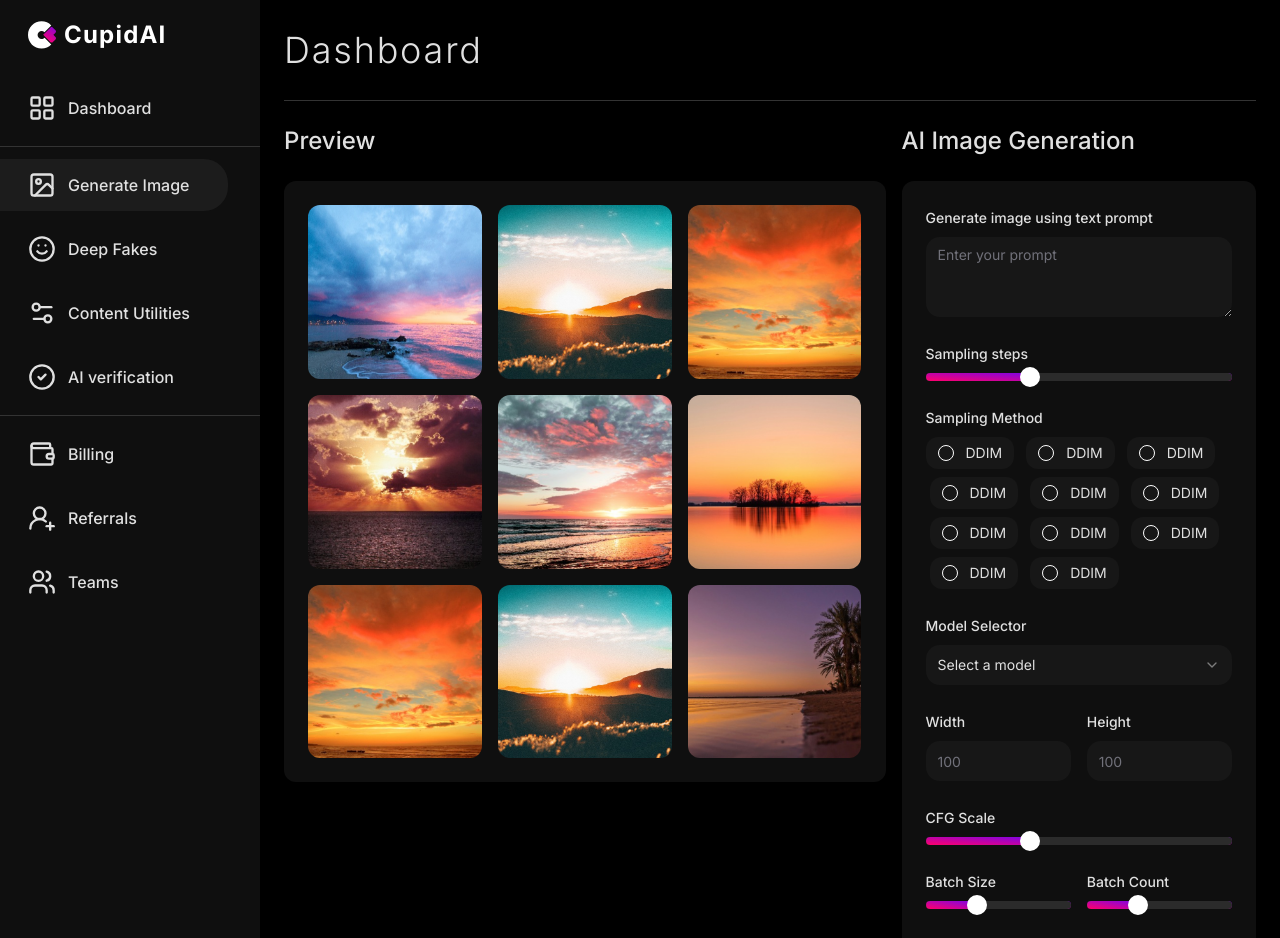
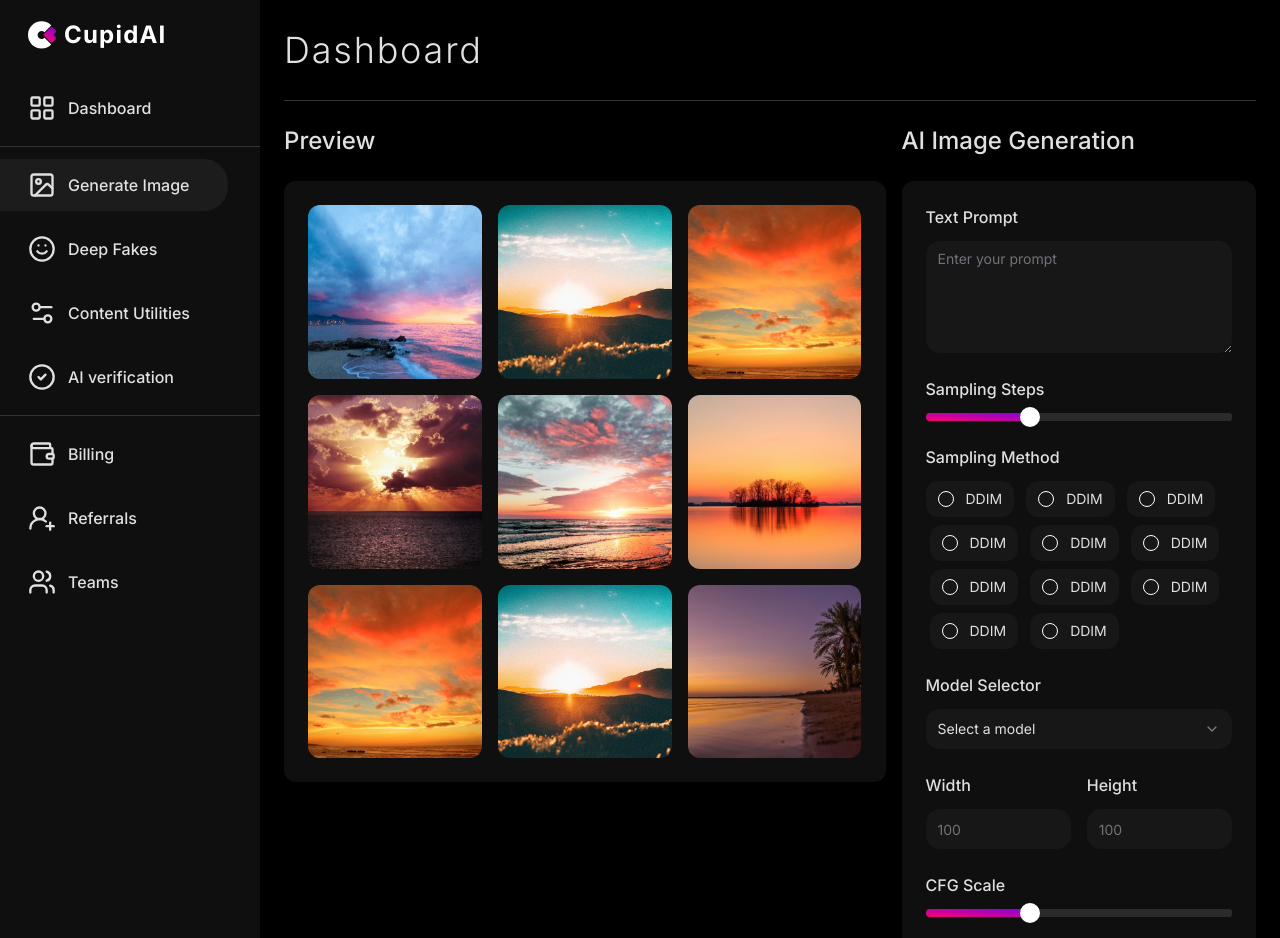
Before and after one commit to ra-kesh/Stupid-AI, a Next.js app: page /generate-image in a window 1280 px wide. Shown: the top 938 px of the page. Built offline with nearby package versions, Linux system fonts and the light colour scheme.

Commit message:
style:form-fin-dashboard

```diff
--- a/app/(dashboard)/generate-image/_component/ImageGenerationForm.tsx
+++ b/app/(dashboard)/generate-image/_component/ImageGenerationForm.tsx
@@ -4,7 +4,7 @@ import React from "react"
 import { useForm } from "react-hook-form"
 
 import { Button } from "@/components/ui/button"
-import { Form, FormControl, FormDescription, FormField, FormItem, FormLabel, FormMessage } from "@/components/ui/form"
+import { Form, FormControl, FormField, FormItem, FormLabel, FormMessage } from "@/components/ui/form"
 import { Input } from "@/components/ui/input"
 import { RadioGroup, RadioGroupItem } from "@/components/ui/radio-group"
 import { Select, SelectContent, SelectItem, SelectTrigger, SelectValue } from "@/components/ui/select"
@@ -15,17 +15,21 @@ const ImageGenerationForm = () => {
   const form = useForm()
   return (
     <Form {...form}>
-      <form onSubmit={form.handleSubmit(() => {})} className="space-y-6 4xl:space-y-8">
+      <form onSubmit={form.handleSubmit(() => {})} className="space-y-6 2xl:space-y-7 4xl:space-y-8">
         <FormField
           control={form.control}
           name="text-prompt"
           render={({ field }) => (
-            <FormItem className="4xl:space-y-6">
-              <FormLabel className="4xl:text-2xl">Generate image using text prompt</FormLabel>
+            <FormItem className="lg:space-y-3 4xl:space-y-6">
+              <FormLabel className="xl:text-base 2xl:text-lg 4xl:text-2xl">Text Prompt</FormLabel>
               <FormControl>
-                <Textarea placeholder="Enter your prompt" {...field} className="border-none bg-card 4xl:min-h-40" />
+                <Textarea
+                  placeholder="Enter your prompt"
+                  {...field}
+                  className="border-none bg-card lg:min-h-24 xl:min-h-28 4xl:min-h-40"
+                />
               </FormControl>
-              {/* <FormDescription>This is your public display name.</FormDescription> */}
+
               <FormMessage />
             </FormItem>
           )}
@@ -34,8 +38,8 @@ const ImageGenerationForm = () => {
           control={form.control}
           name="sample-step"
           render={({ field }) => (
-            <FormItem className="4xl:space-y-6">
-              <FormLabel className="4xl:text-2xl">Sampling steps</FormLabel>
+            <FormItem className="lg:space-y-3 4xl:space-y-6">
+              <FormLabel className="xl:text-base 2xl:text-lg 4xl:text-2xl">Sampling Steps</FormLabel>
               <FormControl>
                 <Slider
                   defaultValue={[33]}
@@ -45,7 +49,7 @@ const ImageGenerationForm = () => {
                   className="bg-gradient-to-bl from-[#7f04e3] to-[#ff006b]"
                 />
               </FormControl>
-              {/* <FormDescription>This is your public display name.</FormDescription> */}
+
               <FormMessage />
             </FormItem>
           )}
@@ -54,79 +58,79 @@ const ImageGenerationForm = () => {
           control={form.control}
           name="type"
           render={({ field }) => (
-            <FormItem className="4xl:space-y-6">
-              <FormLabel className="4xl:text-2xl">Sampling Method</FormLabel>
+            <FormItem className="lg:space-y-3 4xl:space-y-6">
+              <FormLabel className="xl:text-base 2xl:text-lg 4xl:text-2xl">Sampling Method</FormLabel>
               <FormControl>
                 <RadioGroup
                   onValueChange={field.onChange}
                   defaultValue={field.value}
-                  className="flex flex-row flex-wrap space-x-1 4xl:gap-x-3 4xl:space-y-1"
+                  className="flex flex-row flex-wrap xl:space-x-1 4xl:gap-x-3 4xl:space-y-1"
                 >
-                  <FormItem className="flex items-center space-x-3 space-y-0 rounded-sm bg-card px-3 py-2 4xl:px-5 4xl:py-4">
+                  <FormItem className="flex items-center space-x-3 space-y-0 rounded-sm bg-card lg:px-2 lg:py-1 xl:px-3 xl:py-2 2xl:px-4 2xl:py-3 4xl:px-5 4xl:py-4">
                     <FormControl>
-                      <RadioGroupItem value="ddim" className="4xl:size-6" />
+                      <RadioGroupItem value="ddim" className="lg:size-3 xl:size-4 2xl:size-5 4xl:size-6" />
                     </FormControl>
-                    <FormLabel className="font-normal 4xl:text-2xl">DDIM</FormLabel>
+                    <FormLabel className="font-normal lg:text-xs  xl:text-sm 2xl:text-lg 4xl:text-2xl ">DDIM</FormLabel>
                   </FormItem>
-                  <FormItem className="flex items-center space-x-3 space-y-0 rounded-sm bg-card px-3 py-2 4xl:px-5 4xl:py-4">
+                  <FormItem className="flex items-center space-x-3 space-y-0 rounded-sm bg-card lg:px-2 lg:py-1 xl:px-3 xl:py-2 2xl:px-4 2xl:py-3 4xl:px-5 4xl:py-4">
                     <FormControl>
-                      <RadioGroupItem value="ddim" className="4xl:size-6" />
+                      <RadioGroupItem value="ddim" className="lg:size-3 xl:size-4 2xl:size-5 4xl:size-6" />
                     </FormControl>
-                    <FormLabel className="font-normal 4xl:text-2xl">DDIM</FormLabel>
+                    <FormLabel className="font-normal lg:text-xs  xl:text-sm 2xl:text-lg 4xl:text-2xl ">DDIM</FormLabel>
                   </FormItem>
-                  <FormItem className="flex items-center space-x-3 space-y-0 rounded-sm bg-card px-3 py-2 4xl:px-5 4xl:py-4">
+                  <FormItem className="flex items-center space-x-3 space-y-0 rounded-sm bg-card lg:px-2 lg:py-1 xl:px-3 xl:py-2 2xl:px-4 2xl:py-3 4xl:px-5 4xl:py-4">
                     <FormControl>
-                      <RadioGroupItem value="ddim" className="4xl:size-6" />
+                      <RadioGroupItem value="ddim" className="lg:size-3 xl:size-4 2xl:size-5 4xl:size-6" />
                     </FormControl>
-                    <FormLabel className="font-normal 4xl:text-2xl">DDIM</FormLabel>
+                    <FormLabel className="font-normal lg:text-xs  xl:text-sm 2xl:text-lg 4xl:text-2xl ">DDIM</FormLabel>
                   </FormItem>
-                  <FormItem className="flex items-center space-x-3 space-y-0 rounded-sm bg-card px-3 py-2 4xl:px-5 4xl:py-4">
+                  <FormItem className="flex items-center space-x-3 space-y-0 rounded-sm bg-card lg:px-2 lg:py-1 xl:px-3 xl:py-2 2xl:px-4 2xl:py-3 4xl:px-5 4xl:py-4">
                     <FormControl>
-                      <RadioGroupItem value="ddim" className="4xl:size-6" />
+                      <RadioGroupItem value="ddim" className="lg:size-3 xl:size-4 2xl:size-5 4xl:size-6" />
                     </FormControl>
-                    <FormLabel className="font-normal 4xl:text-2xl">DDIM</FormLabel>
+                    <FormLabel className="font-normal lg:text-xs  xl:text-sm 2xl:text-lg 4xl:text-2xl ">DDIM</FormLabel>
                   </FormItem>
-                  <FormItem className="flex items-center space-x-3 space-y-0 rounded-sm bg-card px-3 py-2 4xl:px-5 4xl:py-4">
+                  <FormItem className="flex items-center space-x-3 space-y-0 rounded-sm bg-card lg:px-2 lg:py-1 xl:px-3 xl:py-2 2xl:px-4 2xl:py-3 4xl:px-5 4xl:py-4">
                     <FormControl>
-                      <RadioGroupItem value="ddim" className="4xl:size-6" />
+                      <RadioGroupItem value="ddim" className="lg:size-3 xl:size-4 2xl:size-5 4xl:size-6" />
                     </FormControl>
-                    <FormLabel className="font-normal 4xl:text-2xl">DDIM</FormLabel>
+                    <FormLabel className="font-normal lg:text-xs  xl:text-sm 2xl:text-lg 4xl:text-2xl ">DDIM</FormLabel>
                   </FormItem>
-                  <FormItem className="flex items-center space-x-3 space-y-0 rounded-sm bg-card px-3 py-2 4xl:px-5 4xl:py-4">
+                  <FormItem className="flex items-center space-x-3 space-y-0 rounded-sm bg-card lg:px-2 lg:py-1 xl:px-3 xl:py-2 2xl:px-4 2xl:py-3 4xl:px-5 4xl:py-4">
                     <FormControl>
-                      <RadioGroupItem value="ddim" className="4xl:size-6" />
+                      <RadioGroupItem value="ddim" className="lg:size-3 xl:size-4 2xl:size-5 4xl:size-6" />
                     </FormControl>
-                    <FormLabel className="font-normal 4xl:text-2xl">DDIM</FormLabel>
+                    <FormLabel className="font-normal lg:text-xs  xl:text-sm 2xl:text-lg 4xl:text-2xl ">DDIM</FormLabel>
                   </FormItem>
-                  <FormItem className="flex items-center space-x-3 space-y-0 rounded-sm bg-card px-3 py-2 4xl:px-5 4xl:py-4">
+                  <FormItem className="flex items-center space-x-3 space-y-0 rounded-sm bg-card lg:px-2 lg:py-1 xl:px-3 xl:py-2 2xl:px-4 2xl:py-3 4xl:px-5 4xl:py-4">
                     <FormControl>
-                      <RadioGroupItem value="ddim" className="4xl:size-6" />
+                      <RadioGroupItem value="ddim" className="lg:size-3 xl:size-4 2xl:size-5 4xl:size-6" />
                     </FormControl>
-                    <FormLabel className="font-normal 4xl:text-2xl">DDIM</FormLabel>
+                    <FormLabel className="font-normal lg:text-xs  xl:text-sm 2xl:text-lg 4xl:text-2xl ">DDIM</FormLabel>
                   </FormItem>
-                  <FormItem className="flex items-center space-x-3 space-y-0 rounded-sm bg-card px-3 py-2 4xl:px-5 4xl:py-4">
+                  <FormItem className="flex items-center space-x-3 space-y-0 rounded-sm bg-card lg:px-2 lg:py-1 xl:px-3 xl:py-2 2xl:px-4 2xl:py-3 4xl:px-5 4xl:py-4">
                     <FormControl>
-                      <RadioGroupItem value="ddim" className="4xl:size-6" />
+                      <RadioGroupItem value="ddim" className="lg:size-3 xl:size-4 2xl:size-5 4xl:size-6" />
                     </FormControl>
-                    <FormLabel className="font-normal 4xl:text-2xl">DDIM</FormLabel>
+                    <FormLabel className="font-normal lg:text-xs  xl:text-sm 2xl:text-lg 4xl:text-2xl ">DDIM</FormLabel>
                   </FormItem>
-                  <FormItem className="flex items-center space-x-3 space-y-0 rounded-sm bg-card px-3 py-2 4xl:px-5 4xl:py-4">
+                  <FormItem className="flex items-center space-x-3 space-y-0 rounded-sm bg-card lg:px-2 lg:py-1 xl:px-3 xl:py-2 2xl:px-4 2xl:py-3 4xl:px-5 4xl:py-4">
                     <FormControl>
-                      <RadioGroupItem value="ddim" className="4xl:size-6" />
+                      <RadioGroupItem value="ddim" className="lg:size-3 xl:size-4 2xl:size-5 4xl:size-6" />
                     </FormControl>
-                    <FormLabel className="font-normal 4xl:text-2xl">DDIM</FormLabel>
+                    <FormLabel className="font-normal lg:text-xs  xl:text-sm 2xl:text-lg 4xl:text-2xl ">DDIM</FormLabel>
                   </FormItem>
-                  <FormItem className="flex items-center space-x-3 space-y-0 rounded-sm bg-card px-3 py-2 4xl:px-5 4xl:py-4">
+                  <FormItem className="flex items-center space-x-3 space-y-0 rounded-sm bg-card lg:px-2 lg:py-1 xl:px-3 xl:py-2 2xl:px-4 2xl:py-3 4xl:px-5 4xl:py-4">
                     <FormControl>
-                      <RadioGroupItem value="ddim" className="4xl:size-6" />
+                      <RadioGroupItem value="ddim" className="lg:size-3 xl:size-4 2xl:size-5 4xl:size-6" />
                     </FormControl>
-                    <FormLabel className="font-normal 4xl:text-2xl">DDIM</FormLabel>
+                    <FormLabel className="font-normal lg:text-xs  xl:text-sm 2xl:text-lg 4xl:text-2xl ">DDIM</FormLabel>
                   </FormItem>
-                  <FormItem className="flex items-center space-x-3 space-y-0 rounded-sm bg-card px-3 py-2 4xl:px-5 4xl:py-4">
+                  <FormItem className="flex items-center space-x-3 space-y-0 rounded-sm bg-card lg:px-2 lg:py-1 xl:px-3 xl:py-2 2xl:px-4 2xl:py-3 4xl:px-5 4xl:py-4">
                     <FormControl>
-                      <RadioGroupItem value="ddim" className="4xl:size-6" />
+                      <RadioGroupItem value="ddim" className="lg:size-3 xl:size-4 2xl:size-5 4xl:size-6" />
                     </FormControl>
-                    <FormLabel className="font-normal 4xl:text-2xl">DDIM</FormLabel>
+                    <FormLabel className="font-normal lg:text-xs  xl:text-sm 2xl:text-lg 4xl:text-2xl ">DDIM</FormLabel>
                   </FormItem>
                 </RadioGroup>
               </FormControl>
@@ -138,11 +142,11 @@ const ImageGenerationForm = () => {
           control={form.control}
           name="model"
           render={({ field }) => (
-            <FormItem className="4xl:space-y-6">
-              <FormLabel className="4xl:text-2xl">Model Selector</FormLabel>
+            <FormItem className="lg:space-y-3 4xl:space-y-6">
+              <FormLabel className="xl:text-base 2xl:text-lg 4xl:text-2xl">Model Selector</FormLabel>
               <Select onValueChange={field.onChange} defaultValue={field.value}>
                 <FormControl>
-                  <SelectTrigger className="border-none bg-card 4xl:h-14">
+                  <SelectTrigger className="border-none bg-card 2xl:h-12 4xl:h-14">
                     <SelectValue placeholder="Select a model" />
                   </SelectTrigger>
                 </FormControl>
@@ -152,10 +156,7 @@ const ImageGenerationForm = () => {
                   <SelectItem value="model-3">Model Three</SelectItem>
                 </SelectContent>
               </Select>
-              {/* <FormDescription>
-                You can manage email addresses in your{" "}
-                <Link href="/examples/forms">email settings</Link>.
-              </FormDescription> */}
+
               <FormMessage />
             </FormItem>
           )}
@@ -165,10 +166,10 @@ const ImageGenerationForm = () => {
             control={form.control}
             name="width"
             render={({ field }) => (
-              <FormItem className="w-1/2 4xl:space-y-6">
-                <FormLabel className="4xl:text-2xl">Width</FormLabel>
+              <FormItem className="w-1/2 lg:space-y-3 4xl:space-y-6">
+                <FormLabel className="xl:text-base 2xl:text-lg 4xl:text-2xl">Width</FormLabel>
                 <FormControl>
-                  <Input placeholder="100" {...field} className="border-none bg-card 4xl:h-14" />
+                  <Input placeholder="100" {...field} className="border-none bg-card 2xl:h-12 4xl:h-14" />
                 </FormControl>
                 {/* <FormDescription>This is your public display name.</FormDescription> */}
                 <FormMessage />
@@ -179,12 +180,12 @@ const ImageGenerationForm = () => {
             control={form.control}
             name="height"
             render={({ field }) => (
-              <FormItem className="w-1/2 4xl:space-y-6">
-                <FormLabel className="4xl:text-2xl">Height</FormLabel>
+              <FormItem className="w-1/2 lg:space-y-3 4xl:space-y-6 ">
+                <FormLabel className="xl:text-base 2xl:text-lg 4xl:text-2xl">Height</FormLabel>
                 <FormControl>
-                  <Input placeholder="100" {...field} className="border-none bg-card 4xl:h-14" />
+                  <Input placeholder="100" {...field} className="border-none bg-card 2xl:h-12 4xl:h-14" />
                 </FormControl>
-                {/* <FormDescription>This is your public display name.</FormDescription> */}
+
                 <FormMessage />
               </FormItem>
             )}
@@ -194,8 +195,8 @@ const ImageGenerationForm = () => {
           control={form.control}
           name="cfg-scale"
           render={({ field }) => (
-            <FormItem className="4xl:space-y-6 ">
-              <FormLabel className="4xl:text-2xl">CFG Scale</FormLabel>
+            <FormItem className="lg:space-y-3 4xl:space-y-6 ">
+              <FormLabel className="xl:text-base 2xl:text-lg 4xl:text-2xl">CFG Scale</FormLabel>
               <FormControl>
                 <Slider
                   defaultValue={[33]}
@@ -205,7 +206,7 @@ const ImageGenerationForm = () => {
                   className="bg-gradient-to-bl from-[#7f04e3] to-[#ff006b]"
                 />
               </FormControl>
-              {/* <FormDescription>This is your public display name.</FormDescription> */}
+
               <FormMessage />
             </FormItem>
           )}
@@ -215,8 +216,8 @@ const ImageGenerationForm = () => {
             control={form.control}
             name="batch-size"
             render={({ field }) => (
-              <FormItem className="w-1/2 4xl:space-y-6">
-                <FormLabel className="4xl:text-2xl">Batch Size</FormLabel>
+              <FormItem className="w-1/2 lg:space-y-3 4xl:space-y-6 ">
+                <FormLabel className="xl:text-base 2xl:text-lg 4xl:text-2xl">Batch Size</FormLabel>
                 <FormControl>
                   <Slider
                     defaultValue={[33]}
@@ -226,7 +227,7 @@ const ImageGenerationForm = () => {
                     className="bg-gradient-to-bl from-[#7f04e3] to-[#ff006b]"
                   />
                 </FormControl>
-                {/* <FormDescription>This is your public display name.</FormDescription> */}
+
                 <FormMessage />
               </FormItem>
             )}
@@ -235,8 +236,8 @@ const ImageGenerationForm = () => {
             control={form.control}
             name="batch-count"
             render={({ field }) => (
-              <FormItem className="w-1/2 4xl:space-y-6">
-                <FormLabel className="4xl:text-2xl">Batch Count</FormLabel>
+              <FormItem className="w-1/2 lg:space-y-3 4xl:space-y-6 ">
+                <FormLabel className="xl:text-base 2xl:text-lg 4xl:text-2xl">Batch Count</FormLabel>
                 <FormControl>
                   <Slider
                     defaultValue={[33]}
@@ -246,7 +247,7 @@ const ImageGenerationForm = () => {
                     className="bg-gradient-to-bl from-[#7f04e3] to-[#ff006b]"
                   />
                 </FormControl>
-                {/* <FormDescription>This is your public display name.</FormDescription> */}
+
                 <FormMessage />
               </FormItem>
             )}
@@ -256,8 +257,8 @@ const ImageGenerationForm = () => {
           control={form.control}
           name="denoise"
           render={({ field }) => (
-            <FormItem className=" 4xl:space-y-6">
-              <FormLabel className="4xl:text-2xl">Denoise</FormLabel>
+            <FormItem className=" lg:space-y-3 4xl:space-y-6 ">
+              <FormLabel className="xl:text-base 2xl:text-lg 4xl:text-2xl">Denoise</FormLabel>
               <FormControl>
                 <Slider
                   defaultValue={[33]}
@@ -267,17 +268,19 @@ const ImageGenerationForm = () => {
                   className="bg-gradient-to-bl from-[#7f04e3] to-[#ff006b]"
                 />
               </FormControl>
-              {/* <FormDescription>This is your public display name.</FormDescription> */}
               <FormMessage />
             </FormItem>
           )}
         />
 
-        <div className="flex 4xl:space-x-6 4xl:py-6">
-          <Button className=" bg-gradient-to-bl from-[#7f04e3] to-[#ff006b] 4xl:h-20 4xl:rounded-3xl 4xl:px-24 4xl:text-2xl">
+        <div className="flex lg:space-x-3 lg:py-4 4xl:space-x-6 4xl:py-6">
+          <Button className=" bg-gradient-to-bl from-[#7f04e3] to-[#ff006b] lg:rounded-xl lg:text-xs xl:px-8 xl:py-5 xl:text-sm 4xl:h-20 4xl:rounded-3xl 4xl:px-24 4xl:text-xl ">
             Generate
           </Button>
-          <Button variant={"outline"} className=" bg-inherit 4xl:h-20 4xl:rounded-3xl 4xl:px-16 4xl:text-2xl">
+          <Button
+            variant={"outline"}
+            className=" bg-inherit lg:rounded-xl lg:px-3 lg:text-xs xl:px-6 xl:py-5 xl:text-sm 4xl:h-20 4xl:rounded-3xl 4xl:px-16 4xl:text-2xl"
+          >
             Advanced Setting
           </Button>
         </div>
```
